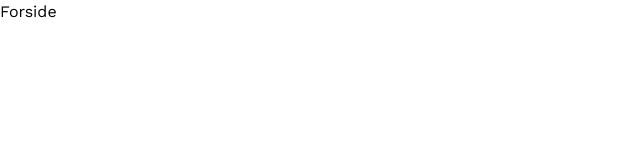
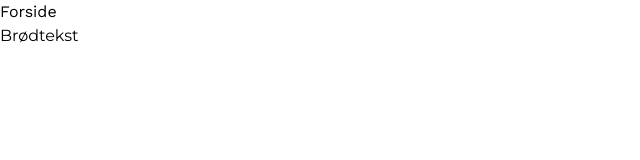
Before and after one commit to matildebresciani/frontend-eksamen, a Next.js app: page / in a window 1280 px wide. Shown: the top 160 px of the page, without its empty margins (0-640 px from the left). Built offline with nearby package versions, Linux system fonts and the light colour scheme.

Commit message:
button filer oprettet

```diff
--- a/src/app/globals.css
+++ b/src/app/globals.css
@@ -4,6 +4,10 @@
   --color-primary-red: #D00000;
 }
 
-h1 {
+body {
+  font-family: var(--font-montserrat);
+}
+
+h1, h2, h3, h4 {
   font-family: var(--font-work-sans);
 }
--- a/src/app/page.js
+++ b/src/app/page.js
@@ -4,6 +4,7 @@ export default function Home() {
   return (
     <div>
       <h1>Forside</h1>
+      <p>Brødtekst</p>
     </div>
   );
 }
--- /dev/null
+++ b/src/components/BtnWithArrow.jsx
@@ -0,0 +1,2 @@
+//bruges til "se event" (på event card) og "læs mere" (på art card)
+//animation på pil ved hover
--- /dev/null
+++ b/src/components/Button.jsx
@@ -0,0 +1,12 @@
+//varianter: primary (gennemsigtigt, rød border), CTA/secondary (rød knap), tertiary (grå)
+//primary: til log-in og opret event i header
+//CTA/secondary: bruges til log-in og opret eller bekræfte ting rundt på siden
+//tertiary: til at gemme klade
+
+//husk at lave en loading animation på knapperne
+
+const Button = () => {
+    return ( <button></button> );
+}
+
+export default Button;
```
Also changed, not shown: src/components/edit_create_event/FilterBtn.jsx (added).
